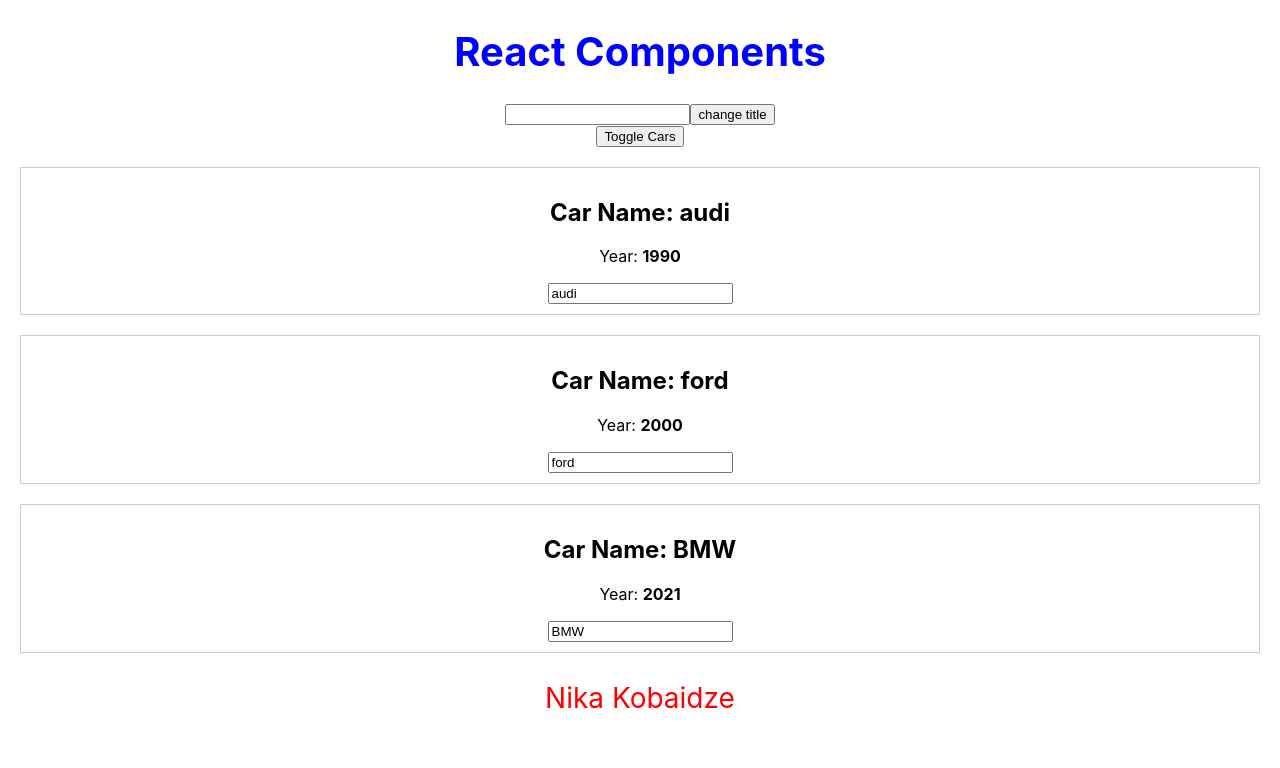
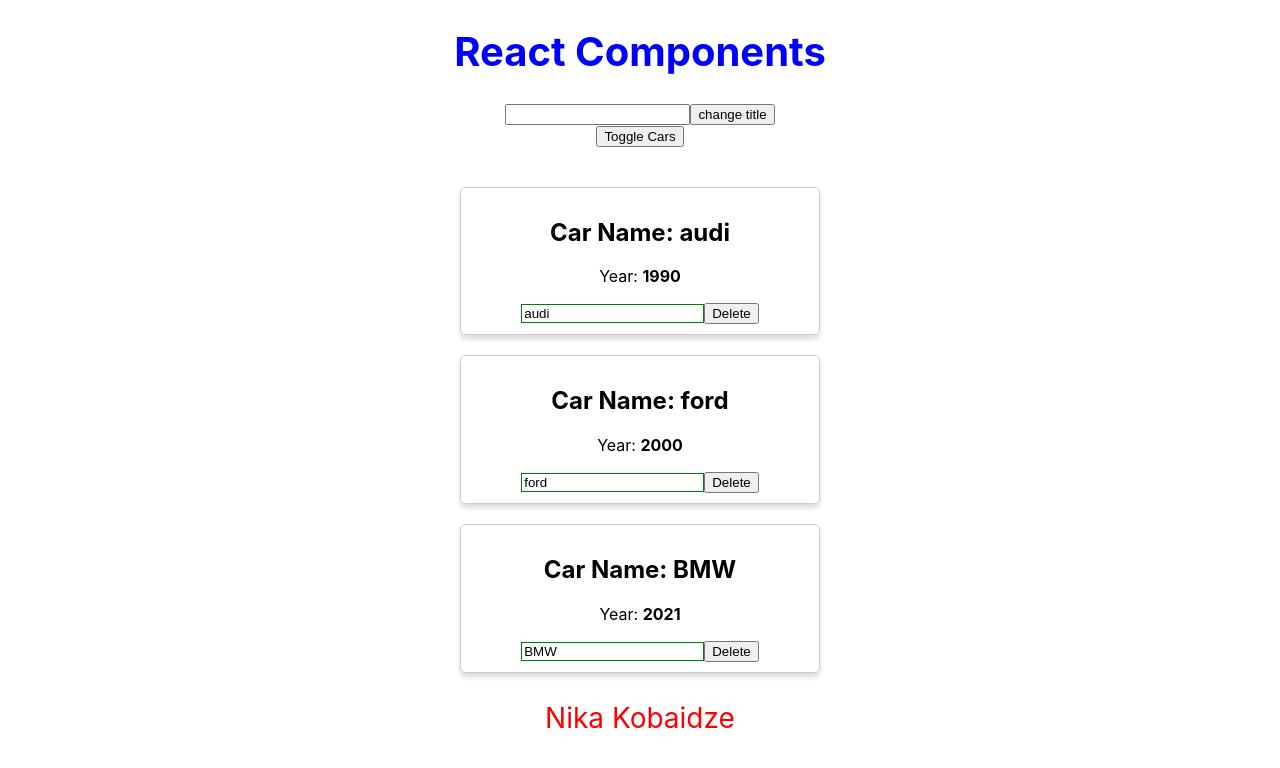
Before and after one commit to arborin/vm-react-app, a React (Create React App) app: page / in a window 1280 px wide. Shown: the top 768 px of the page. Built offline with nearby package versions, Linux system fonts and the light colour scheme.

Commit message:
[ADD] dynamic styles

```diff
--- a/src/App.js
+++ b/src/App.js
@@ -74,6 +74,16 @@ class App extends Component {
 
   }
 
+  onDeleteItem = (index) => {
+    const cars = this.state.cars.concat();
+
+    cars.splice(index, 1);
+
+    this.setState({
+      cars
+    })
+  }
+
   render() {
 
     const title = {'fontSize': '40px', 'color': 'blue' };
@@ -87,6 +97,7 @@ class App extends Component {
                 return (
                         <Car key={index} name={car.name}
                         year={car.year}
+                        onDeleteItem={this.onDeleteItem.bind(this, index)}
                         onChangeName={(event) => this.onChangeName(event.target.value, index)}/>
                 )
               });
@@ -111,7 +122,13 @@ class App extends Component {
         {/* <Car name={'audi'} year={'2017'} onChangeTitle={this.changeTitle.bind(this, cars[0]['name'])}/> */}
         {/* <Car name={'ford'} year={'2020'}><p>Color</p></Car> */}
 
-        {cars}
+        <div style={{
+          width: "400px",
+          margin: 'auto',
+          paddingTop: '20px'
+        }}>
+          {cars}
+        </div>
 
         <p style={{'color': 'red', 'fontSize': '28px'}}>Nika Kobaidze</p>
       </div>
--- /dev/null
+++ b/src/Car/Car.css
@@ -0,0 +1,27 @@
+.Car {
+    border: 1px solid #ccc;
+    padding: 10px;
+    margin: 20px;
+    border-radius: 5px;
+    box-shadow: 0 4px 5px 0 rgba(0, 0, 0, 0.14)
+}
+
+
+
+.input:active,
+.input:focus {
+    outline: none !important;
+}
+
+.input.green {
+    border: 1px solid green;
+}
+
+.input.red {
+    border: 1px solid red;
+}
+
+.input.bold {
+    border: 2px solid tomato;
+    font-weight: bold;
+}
--- a/src/Car/Car.js
+++ b/src/Car/Car.js
@@ -17,16 +17,35 @@
 
 // export default car;
 
+import './Car.css';
+
 
 const Car = (props) => {
-    // console.log(111);
+
+    const inputClasses = ['input',];
+
+    if(props.name !== ''){
+        inputClasses.push('green')
+    }else{
+        inputClasses.push('red');
+    }
+
+    console.log(props.name.length)
+    if(props.name.length > 4){
+        inputClasses.push('bold');
+    }
+
     return (
-    <div style={{ border: "1px solid #ccc", padding: '10px', margin: '20px'}}>
-        <h2>Car Name: {props.name}</h2>
-        <p key={1}>Year: <strong>{props.year}</strong></p>
-        <input type='text' onChange={props.onChangeName} value={props.name}/>
-        {/* <button onClick={props.onChangeTitle}>Click</button> */}
-    </div>)
+        <div className="Car">
+            <h2>Car Name: {props.name}</h2>
+            <p key={1}>Year: <strong>{props.year}</strong></p>
+            <input type='text'
+                    className={inputClasses.join(' ')}
+                    onChange={props.onChangeName}
+                    value={props.name}/>
+            <button onClick={props.onDeleteItem}>Delete</button>
+        </div>
+        )
 }
 
 export default Car;
```
